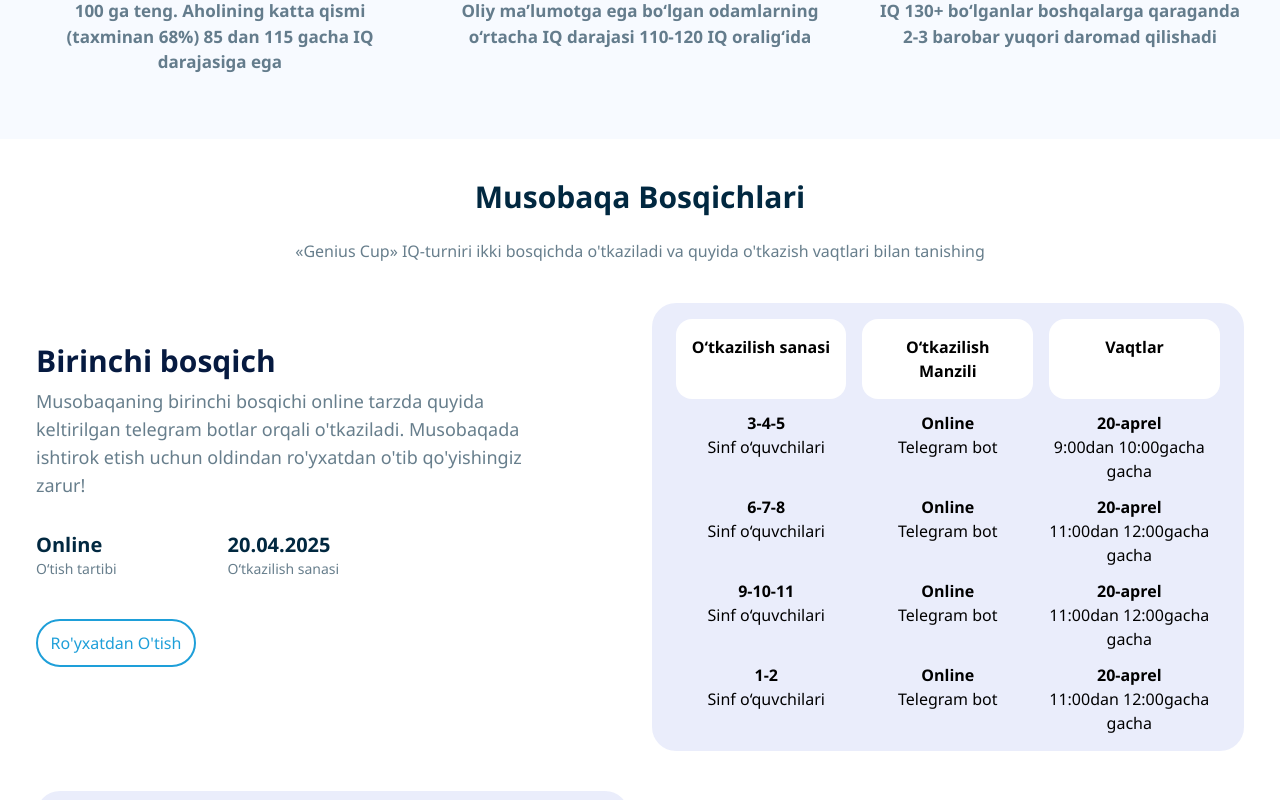
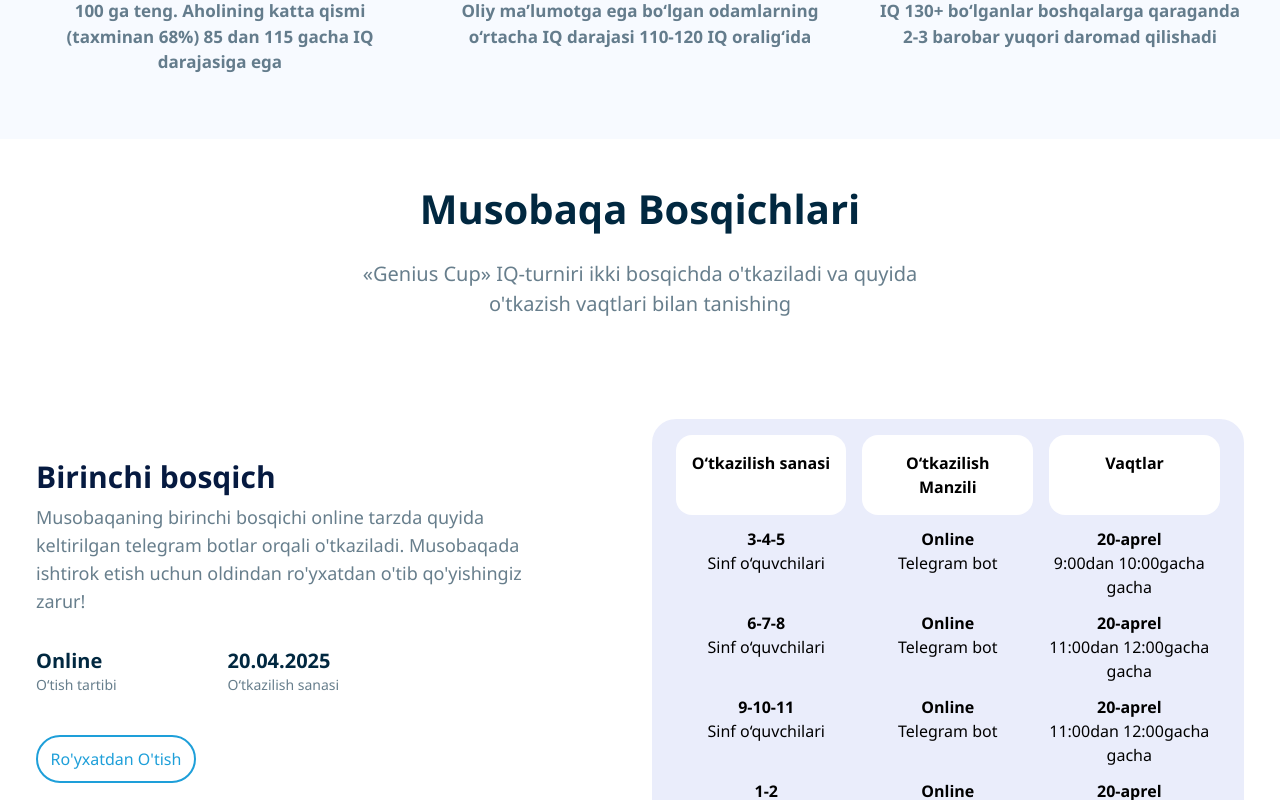
Before and after one commit to alienorar/Genius-Cup, a React (Vite) app: page / in a window 1280 px wide. Shown: the part 1840-2640 px from the top of the page. Built offline with nearby package versions, Linux system fonts and the light colour scheme.

Commit message:
table fixed

```diff
--- a/src/modules/home/index.tsx
+++ b/src/modules/home/index.tsx
@@ -158,11 +158,11 @@
         </div>
       </section>
       <section className="custom-container">
-        <div className="container mx-auto px-4 py-10">
-          <h2 className="text-3xl font-bold text-center text-[#012840] mb-6">
+        <div className="container mx-auto px-4 py-10 poppin ">
+          <h2 className="text-[40px] font-bold text-center text-[#012840] pb-5 ">
             Musobaqa Bosqichlari
           </h2>
-          <p className="text-center text-[#01284099] mb-10">
+          <p className="text-center text-[#01284099] text-[20px] lg:mb-[100px] lg:w-[600px] flex items-center justify-between mx-auto">
             «Genius Cup» IQ-turniri ikki bosqichda o'tkaziladi va quyida o'tkazish
             vaqtlari bilan tanishing
           </p>
@@ -195,7 +195,7 @@
               </div>
 
               {/* Bosqich jadvali */}
-              <div className="bg-[#DCE1F899] px-6 py-4 rounded-3xl md:w-1/2">
+              <div className="bg-[#DCE1F899] px-6 py-4 rounded-3xl md:w-1/2 poppin">
                 <div className="grid grid-cols-3 gap-4 text-center font-semibold">
                   <span  className="bg-white rounded-2xl px-4 py-4">O‘tkazilish sanasi</span>
                   <span  className="bg-white rounded-2xl px-4 py-4">O‘tkazilish Manzili</span>
```
